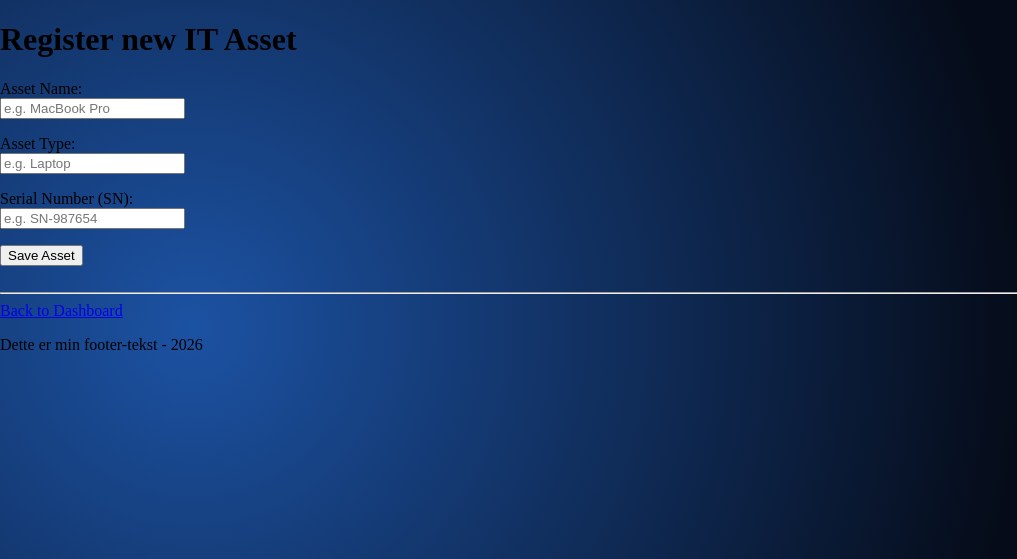
After one commit to mikailtirit/semesteroppgave, a Flask app: page /add in a window 1280 px wide. The commit adds this page. Shown: the top 559 px of the page, without its empty margins (0-1017 px from the left). Run offline with Flask 3, Linux system fonts and the light colour scheme.

Commit message:
Lagt til HTML-skjema (add_asset.html) for registrering av nytt utstyr og kobling mot databasen.

```diff
--- /dev/null
+++ b/templates/add_asset.html
@@ -0,0 +1,33 @@
+    {% extends "base.html" %}
+
+    {% block content %}
+
+    <h1>Register new IT Asset</h1>
+
+    <form action="/add" method="POST">
+        <p>
+            <label>Asset Name:</label> <br>
+            <input type="text" name="navn" placeholder="e.g. MacBook Pro" required>
+        </p>
+
+        <p>
+            <label> Asset Type:</label> <br>
+            <input type="text" name="type" placeholder="e.g. Laptop" required>
+        </p>
+
+        <p>
+            <label> Serial Number (SN):</label> <br>
+            <input type="text" name="sn" placeholder="e.g. SN-987654" required>
+        </p>
+
+        <button type="submit">Save Asset</button>
+    </form>
+
+    <br>
+    <hr>
+    <a href="/">Back to Dashboard</a>
+
+    {% endblock %}
+</body>
+
+</html>
```
Also changed, not shown: instance/database.db (added), templates/index.html (line endings or trailing spaces).
